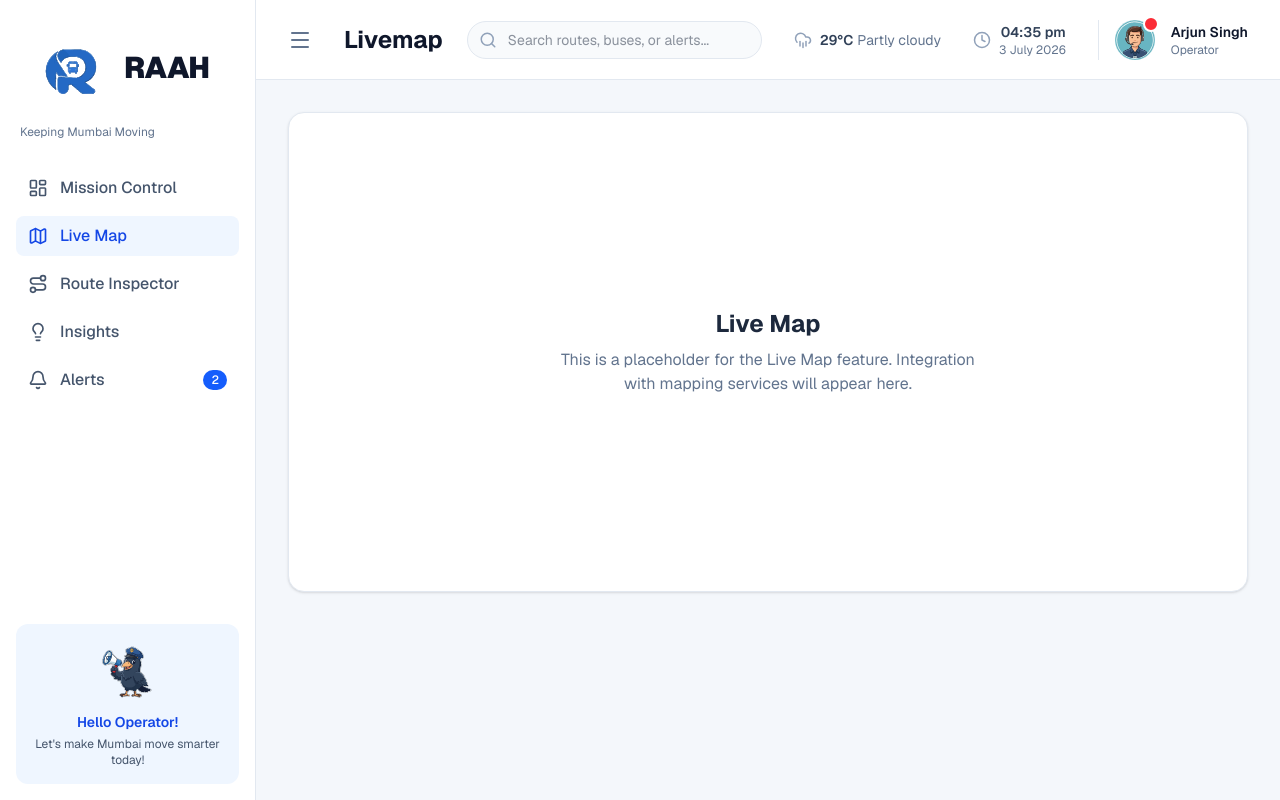
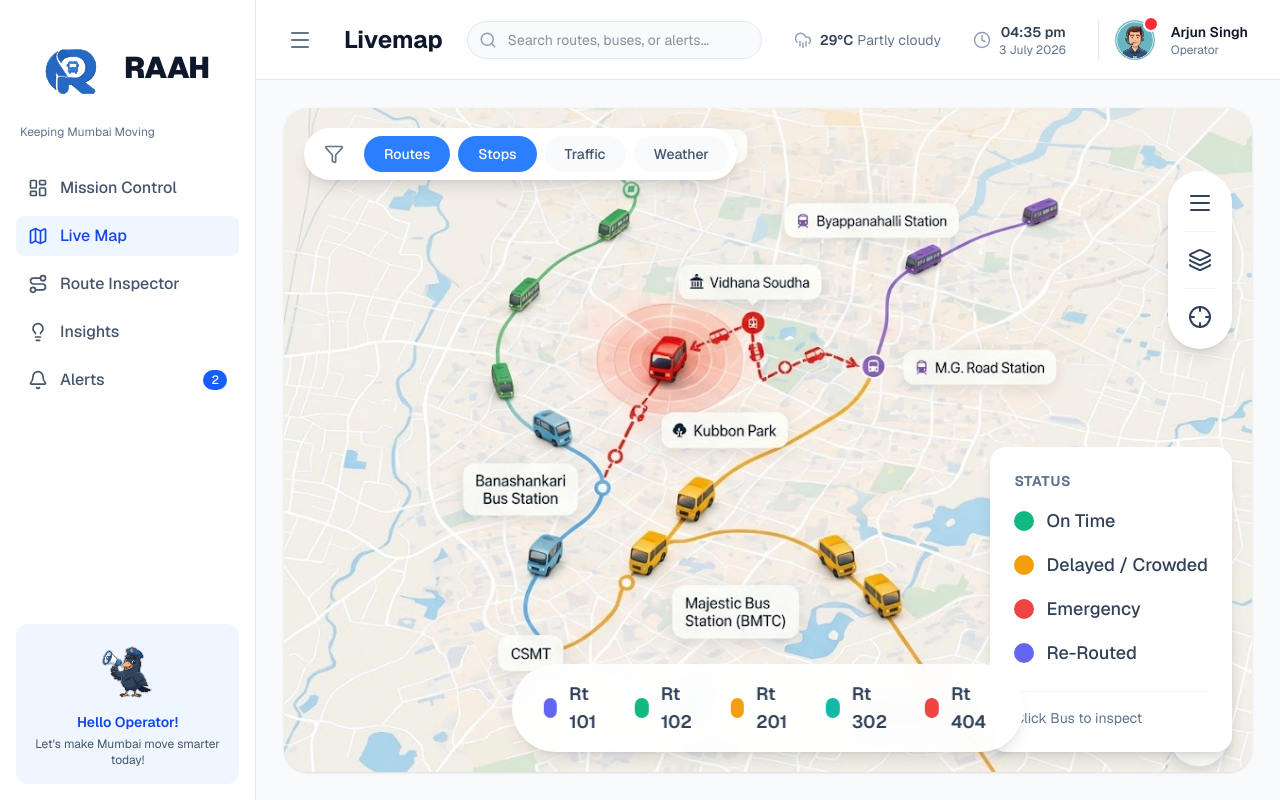
Before and after one commit to Prince-Vaviya/raah-op, a Next.js app: page /livemap in a window 1280 px wide. Built offline with nearby package versions, Linux system fonts and the light colour scheme.

Commit message:
live-map-ok

```diff
--- a/app/livemap/page.tsx
+++ b/app/livemap/page.tsx
@@ -1,10 +1,118 @@
+"use client";
+import React, { useState } from "react";
+import { Filter, Layers, Crosshair, AlignJustify } from "lucide-react";
+
 export default function LiveMap() {
+  const [activeFilters, setActiveFilters] = useState({
+    routes: true,
+    stops: true,
+    traffic: false,
+    weather: false
+  });
+
   return (
-    <div className="bg-white rounded-2xl border border-slate-200 shadow-sm p-12 flex flex-col items-center justify-center min-h-[60vh]">
-      <h2 className="text-2xl font-bold text-slate-800 mb-2">Live Map</h2>
-      <p className="text-slate-500 text-center max-w-md">
-        This is a placeholder for the Live Map feature. Integration with mapping services will appear here.
-      </p>
+    <div className="relative w-full h-full overflow-hidden bg-slate-50 p-7">
+      <img
+        src="/map_preview.png"
+        alt="Live Map Background"
+        className="w-full h-full object-fit rounded-3xl shadow-sm"
+      />
+
+      {/* Top Left Filter Pill */}
+      <div className="absolute top-12 left-12 bg-white rounded-full shadow-lg flex items-center p-2 gap-2">
+        <div className="px-3 text-slate-500">
+          <Filter size={20} />
+        </div>
+        <button
+          onClick={() => setActiveFilters(prev => ({ ...prev, routes: !prev.routes }))}
+          className={`px-5 py-2 text-sm rounded-full font-medium transition-colors ${activeFilters.routes ? 'bg-blue-500 text-white' : 'bg-slate-50 text-slate-600 hover:bg-slate-100'}`}
+        >
+          Routes
+        </button>
+        <button
+          onClick={() => setActiveFilters(prev => ({ ...prev, stops: !prev.stops }))}
+          className={`px-5 py-2 text-sm rounded-full font-medium transition-colors ${activeFilters.stops ? 'bg-blue-500 text-white' : 'bg-slate-50 text-slate-600 hover:bg-slate-100'}`}
+        >
+          Stops
+        </button>
+        <button
+          onClick={() => setActiveFilters(prev => ({ ...prev, traffic: !prev.traffic }))}
+          className={`px-5 py-2 text-sm rounded-full font-medium transition-colors ${activeFilters.traffic ? 'bg-blue-500 text-white' : 'bg-slate-50 text-slate-600 hover:bg-slate-100'}`}
+        >
+          Traffic
+        </button>
+        <button
+          onClick={() => setActiveFilters(prev => ({ ...prev, weather: !prev.weather }))}
+          className={`px-5 py-2 text-sm rounded-full font-medium transition-colors ${activeFilters.weather ? 'bg-blue-500 text-white' : 'bg-slate-50 text-slate-600 hover:bg-slate-100'}`}
+        >
+          Weather
+        </button>
+      </div>
+
+      {/* Bottom Right Status Legend */}
+      <div className="absolute bottom-12 right-12 bg-white rounded-2xl shadow-lg p-6 min-w-[240px]">
+        <h3 className="text-sm font-bold text-slate-500 tracking-wider mb-4">STATUS</h3>
+        <div className="space-y-4">
+          <div className="flex items-center gap-3">
+            <span className="w-5 h-5 rounded-full bg-[#10b981]"></span>
+            <span className="text-slate-700 font-medium text-lg">On Time</span>
+          </div>
+          <div className="flex items-center gap-3">
+            <span className="w-5 h-5 rounded-full bg-[#f59e0b]"></span>
+            <span className="text-slate-700 font-medium text-lg">Delayed / Crowded</span>
+          </div>
+          <div className="flex items-center gap-3">
+            <span className="w-5 h-5 rounded-full bg-[#ef4444]"></span>
+            <span className="text-slate-700 font-medium text-lg">Emergency</span>
+          </div>
+          <div className="flex items-center gap-3">
+            <span className="w-5 h-5 rounded-full bg-[#6366f1]"></span>
+            <span className="text-slate-700 font-medium text-lg">Re-Routed</span>
+          </div>
+        </div>
+        <div className="mt-6 pt-4 border-t border-slate-100">
+          <p className="text-slate-500 text-sm">Click Bus to inspect</p>
+        </div>
+      </div>
+
+      {/* Right side floating controls */}
+      <div className="absolute top-1/4 -translate-y-1/2 right-12 flex flex-col gap-1 bg-white rounded-full shadow-lg p-2">
+        <button className="p-3 text-slate-700 hover:bg-slate-100 rounded-full transition-colors">
+          <AlignJustify size={24} />
+        </button>
+        <div className="w-8 h-px bg-slate-100 mx-auto"></div>
+        <button className="p-3 text-slate-700 hover:bg-slate-100 rounded-full transition-colors">
+          <Layers size={24} />
+        </button>
+        <div className="w-8 h-px bg-slate-100 mx-auto"></div>
+        <button className="p-3 text-slate-700 hover:bg-slate-100 rounded-full transition-colors">
+          <Crosshair size={24} />
+        </button>
+      </div>
+
+      {/* Bottom Center Route Pills */}
+      <div className="absolute bottom-12 left-1/2 -translate-x-1/2 bg-white/90 backdrop-blur-md rounded-full shadow-lg px-8 py-4 flex items-center gap-8">
+        <div className="flex items-center gap-3 cursor-pointer hover:scale-105 transition-transform">
+          <span className="w-5 h-5 rounded-full bg-[#6366f1]"></span>
+          <span className="font-semibold text-slate-700 text-lg">Rt 101</span>
+        </div>
+        <div className="flex items-center gap-3 cursor-pointer hover:scale-105 transition-transform">
+          <span className="w-5 h-5 rounded-full bg-[#10b981]"></span>
+          <span className="font-semibold text-slate-700 text-lg">Rt 102</span>
+        </div>
+        <div className="flex items-center gap-3 cursor-pointer hover:scale-105 transition-transform">
+          <span className="w-5 h-5 rounded-full bg-[#f59e0b]"></span>
+          <span className="font-semibold text-slate-700 text-lg">Rt 201</span>
+        </div>
+        <div className="flex items-center gap-3 cursor-pointer hover:scale-105 transition-transform">
+          <span className="w-5 h-5 rounded-full bg-[#14b8a6]"></span>
+          <span className="font-semibold text-slate-700 text-lg">Rt 302</span>
+        </div>
+        <div className="flex items-center gap-3 cursor-pointer hover:scale-105 transition-transform">
+          <span className="w-5 h-5 rounded-full bg-[#ef4444]"></span>
+          <span className="font-semibold text-slate-700 text-lg">Rt 404</span>
+        </div>
+      </div>
     </div>
   );
 }
--- a/components/DashboardLayout.tsx
+++ b/components/DashboardLayout.tsx
@@ -138,8 +138,8 @@ export default function DashboardLayout({ children }: { children: React.ReactNod
         </header>
 
         {/* Dashboard Content */}
-        <div className="flex-1 overflow-auto p-8">
-          <div className="max-w-7xl mx-auto space-y-6">
+        <div className={`flex-1 overflow-hidden relative ${pathname === '/livemap' ? '' : 'p-8 overflow-auto'}`}>
+          <div className={pathname === '/livemap' ? 'w-full h-full' : 'max-w-7xl mx-auto space-y-6'}>
             {children}
           </div>
         </div>
```
